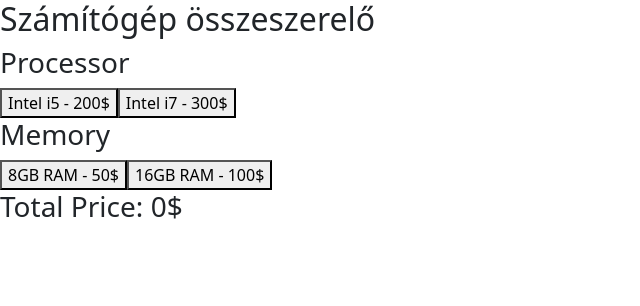
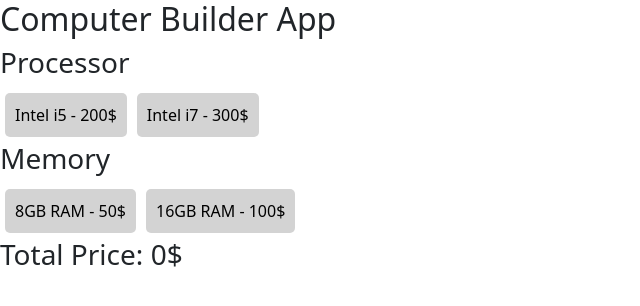
Before and after one commit to sullaspqr/elso-react-1b-feladat, a React (Create React App) app: page / in a window 1280 px wide. Shown: the top 306 px of the page, without its empty margins (0-640 px from the left). Built offline with nearby package versions, Linux system fonts and the light colour scheme.

Commit message:
gomb háttér csere-bere

```diff
--- a/src/App.js
+++ b/src/App.js
@@ -1,13 +1,23 @@
 import React, { useState } from 'react';
 
-const ComponentSelector = ({ name, options, onSelect }) => {
+const ComponentSelector = ({ name, options, selectedOption, onSelect }) => {
   return (
     <div>
       <h3>{name}</h3>
       {options.map((option, index) => (
-        <button key={index} onClick={() => onSelect(option)}>
+        <button
+          key={index}
+          onClick={() => onSelect(option)}
+          style={{
+            backgroundColor: selectedOption?.name === option.name ? 'lightgreen' : 'lightgrey',
+            margin: '5px',
+            padding: '10px',
+            border: 'none',
+            borderRadius: '5px',
+          }}
+        >
           {option.name} - {option.price}$
-         </button>
+        </button>
       ))}
     </div>
   );
@@ -19,21 +29,31 @@
 
   const processors = [
     { name: 'Intel i5', price: 200 },
-    { name: 'Intel i7', price: 300 }
+    { name: 'Intel i7', price: 300 },
   ];
 
   const memories = [
     { name: '8GB RAM', price: 50 },
-    { name: '16GB RAM', price: 100 }
+    { name: '16GB RAM', price: 100 },
   ];
 
   const totalPrice = (processor?.price || 0) + (memory?.price || 0);
 
   return (
     <div>
-      <h2>Számítógép összeszerelő</h2>
-      <ComponentSelector name="Processor" options={processors} onSelect={setProcessor} />
-      <ComponentSelector name="Memory" options={memories} onSelect={setMemory} />
+      <h2>Computer Builder App</h2>
+      <ComponentSelector
+        name="Processor"
+        options={processors}
+        selectedOption={processor}
+        onSelect={setProcessor}
+      />
+      <ComponentSelector
+        name="Memory"
+        options={memories}
+        selectedOption={memory}
+        onSelect={setMemory}
+      />
       <h3>Total Price: {totalPrice}$</h3>
     </div>
   );
```
